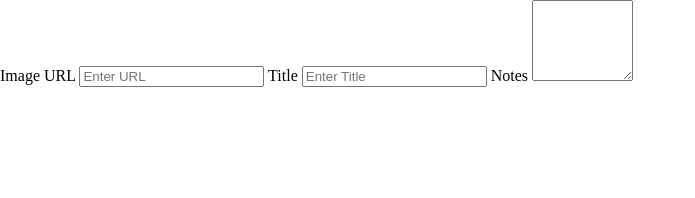
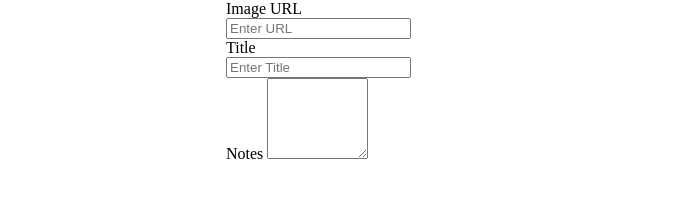
Before and after one commit to osamaakhan61/code-journal, a website: page index.html in a window 1280 px wide. Shown: the whole page, without its empty margins (0-695 px from the left). Drawn offline with Linux system fonts and the light colour scheme.

Commit message:
Added classes for layout

```diff
--- a/index.html
+++ b/index.html
@@ -18,22 +18,30 @@
   <header>
   </header>
   <main>
-    <div data-view="entry-form">
+    <div class="container" data-view="entry-form">
+      <div class="row">
         <form>
+          <div class="column-half">
             <label>
               Image URL
               <input name="image-URL" placeholder="Enter URL">
             </label>
+          </div>
+          <div class="column-half">
             <label>
               Title
               <input name="title-entry" placeholder="Enter Title">
             </label>
+          </div>
+          <div class="column-full">
             <label>
               Notes
               <textarea name="notes-message" rows="5" cols="10" placeholder="Enter your notes here">
               </textarea>
             </label>
+          </div>
         </form>
+      </div>
     </div>
   </main>
   <script src="js/data.js"></script>
```
Lines whose indentation alone changed are shown as unchanged.
